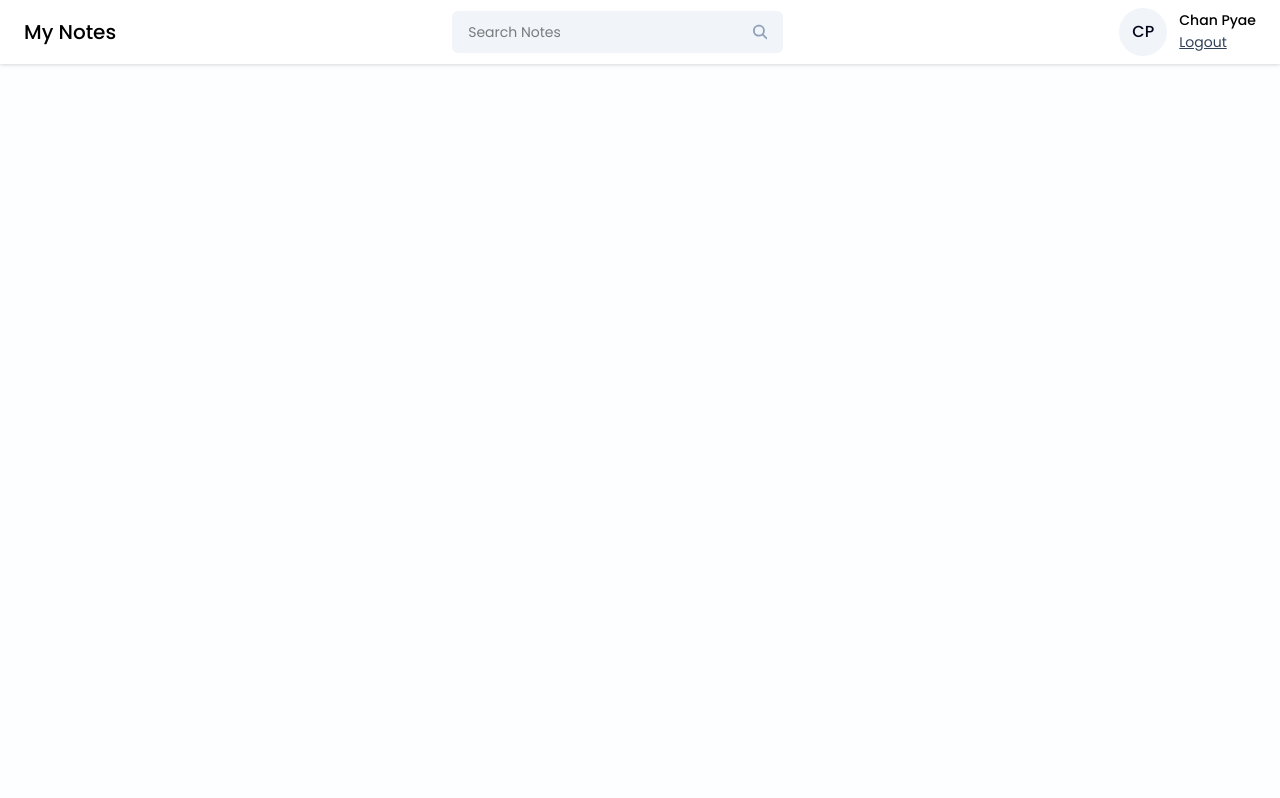
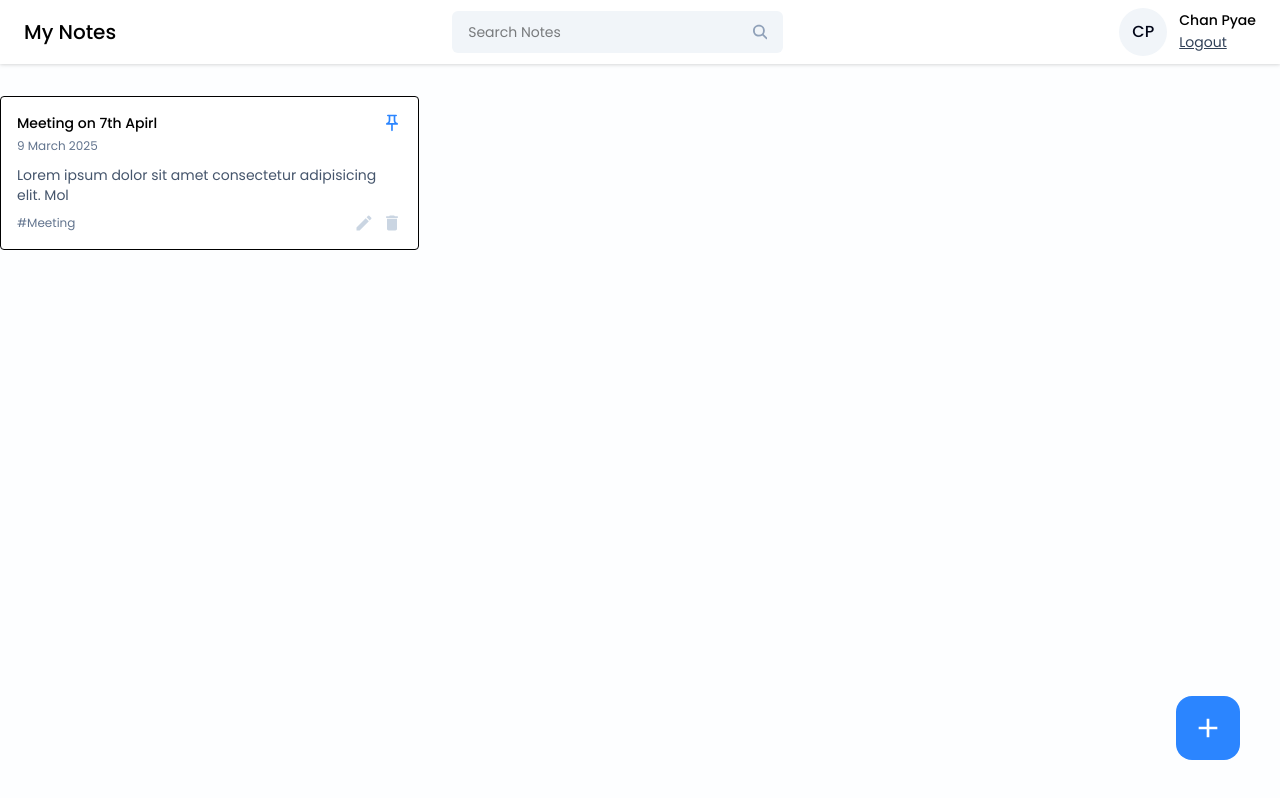
Before and after one commit to chanpyaesonekyaw/mern-notes-app, a React (Vite) app in the folder frontend/: page /dashboard in a window 1280 px wide. Built offline with nearby package versions, Linux system fonts and the light colour scheme.

Commit message:
add cards

```diff
--- a/frontend/package.json
+++ b/frontend/package.json
@@ -15,6 +15,8 @@
     "react-dom": "^19.0.0",
     "react-icon": "^1.0.0",
     "react-icons": "^5.5.0",
+    "react-modal": "^3.16.3",
+    "react-model": "^4.3.1",
     "react-router-dom": "^7.3.0",
     "tailwindcss": "^4.0.12"
   },
--- /dev/null
+++ b/frontend/src/components/Cards/NoteCard.jsx
@@ -0,0 +1,45 @@
+import React from 'react'
+import { MdCreate, MdDelete, MdOutlinePushPin } from "react-icons/md";
+
+const NoteCard = ({
+  title,
+  date,
+  content,
+  tags,
+  isPinned,
+  onEdit,
+  onDelete,
+  onPinNote
+}) => {
+  return (
+    <div className='border rounded p-4 bg-white hover:shadow-xl transition-all ease-in-out'>
+
+      <div className='flex items-start justify-between'>
+        <div>
+          <h4 className='text-sm font-medium'>{title}</h4>
+          <span className='text-xs text-slate-500'>{date}</span>
+        </div>
+        <MdOutlinePushPin className={`icon-btn ${isPinned ? 'text-primary' : 'text-slate-300'}`} onClick={onPinNote} />
+      </div>
+
+      <p className='text-sm text-slate-600 mt-2'>{content?.slice(0, 60)}</p>
+
+      <div className='flex items-center justify-between mt-2'>
+        <div className='text-xs text-slate-500'>{tags}</div>
+        <div className='flex items-center gap-2'>
+          <MdCreate
+            className='icon-btn hover:text-green-600'
+            onClick={onEdit}
+          />
+          <MdDelete
+            className='icon-btn hover:text-red-600'
+            onClick={onDelete}
+          />
+        </div>
+      </div>
+
+    </div>
+  )
+}
+
+export default NoteCard
--- a/frontend/src/index.css
+++ b/frontend/src/index.css
@@ -23,4 +23,7 @@
   .btn-primary{
     @apply w-full text-sm bg-primary text-white p-3 rounded my-1 hover:bg-blue-600;
   }
+  .icon-btn{
+    @apply text-xl text-slate-300 cursor-pointer hover:text-primary
+  }
 }
--- /dev/null
+++ b/frontend/src/pages/Home/AddEditNotes.jsx
@@ -0,0 +1,32 @@
+import React from 'react'
+
+const AddEditNotes = () => {
+  return (
+    <div>
+        <div className='flex flex-col gap-2'>
+            <label className='input-label uppercase'>Title</label>
+            <input
+                type="text"
+                className='text-2xl text-slate-950 outline-none p-2'
+                placeholder='Enter your title'
+            />
+        </div>
+        <div className='flex flex-col gap-2 mt-4'>
+            <label className='input-label uppercase'>Content</label>
+            <textarea
+                className='text-sm text-slate-950 outline-none bg-slate-50 p-2 rounded'
+                placeholder='Content'
+                rows={10}
+            />
+        </div>
+        <div className='mt-3 flex flex-col gap-2'>
+            <label className='input-label uppercase'>Tags</label>
+        </div>
+        <button className='btn-primary font-medium mt-5 p-3' onClick={() => {}} >
+            ADD
+        </button>
+    </div>
+  )
+}
+
+export default AddEditNotes
--- a/frontend/src/pages/Home/Home.jsx
+++ b/frontend/src/pages/Home/Home.jsx
@@ -1,10 +1,55 @@
-import React from 'react'
+import React, { useState } from 'react'
 import Navbar from '../../components/Navbar/Navbar'
+import NoteCard from '../../components/Cards/NoteCard'
+import { MdAdd } from 'react-icons/md'
+import AddEditNotes from './AddEditNotes'
+import Modal from 'react-modal'
 
 const Home = () => {
+  const [openAddEditModal, setOpenAddEditModal] = useState({
+    isShown : false,
+    type : 'add',
+    data : null,
+  });
+
   return (
     <>
         <Navbar />
+        <div className='container mx-auto'>
+            <div className='grid grid-cols-3 gap-3 mt-8'>
+                <NoteCard
+                    title = 'Meeting on 7th Apirl'
+                    date = '9 March 2025'
+                    content = 'Lorem ipsum dolor sit amet consectetur adipisicing elit. Mollitia cupiditate iure eveniet saepe omnis dignissimos sunt repellat, totam magni nostrum modi sequi necessitatibus delectus repudiandae in sint labore! Sed, qui.'
+                    tags = '#Meeting'
+                    isPinned={true}
+                    onEdit={() => {}}
+                    onDelete={() => {}}
+                    onPinNote={() => {}}
+                />
+            </div>
+        </div>
+
+        <button
+            className='w-16 h-16 flex items-center justify-center bg-primary hover:bg-blue-600 cursor-pointer rounded-2xl absolute right-10 bottom-10'
+            onClick={() => setOpenAddEditModal({ isShown: true, type: 'add', data: null })}
+        >
+            <MdAdd className='text-[32px] text-white' />
+        </button>
+
+        <Modal
+            isOpen = {openAddEditModal.isShown}
+            onRequestClose = {() => {}}
+            style = {{
+                overlay: {
+                    backgroundColor : 'rgba(0,0,0,0,2)'
+                },
+            }}
+            contentLabel = ''
+            className = 'w-[40%] max-h-3/4 bg-white rounded-md mx-autp mt-14 p-15 overflow-scroll'
+        >
+            <AddEditNotes />
+        </Modal>
     </>
   )
 }
```
Also changed, not shown: 1 other file (tests, documents, lock files or other folders).
